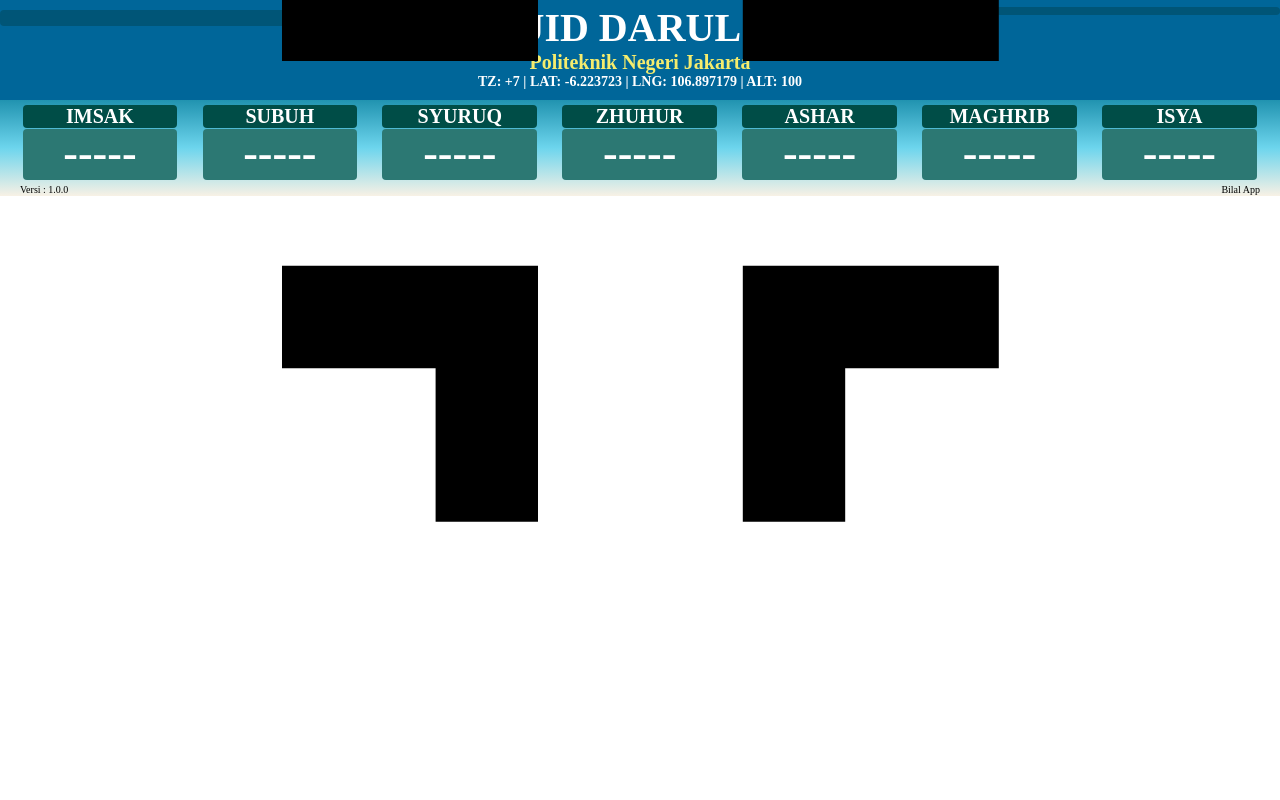
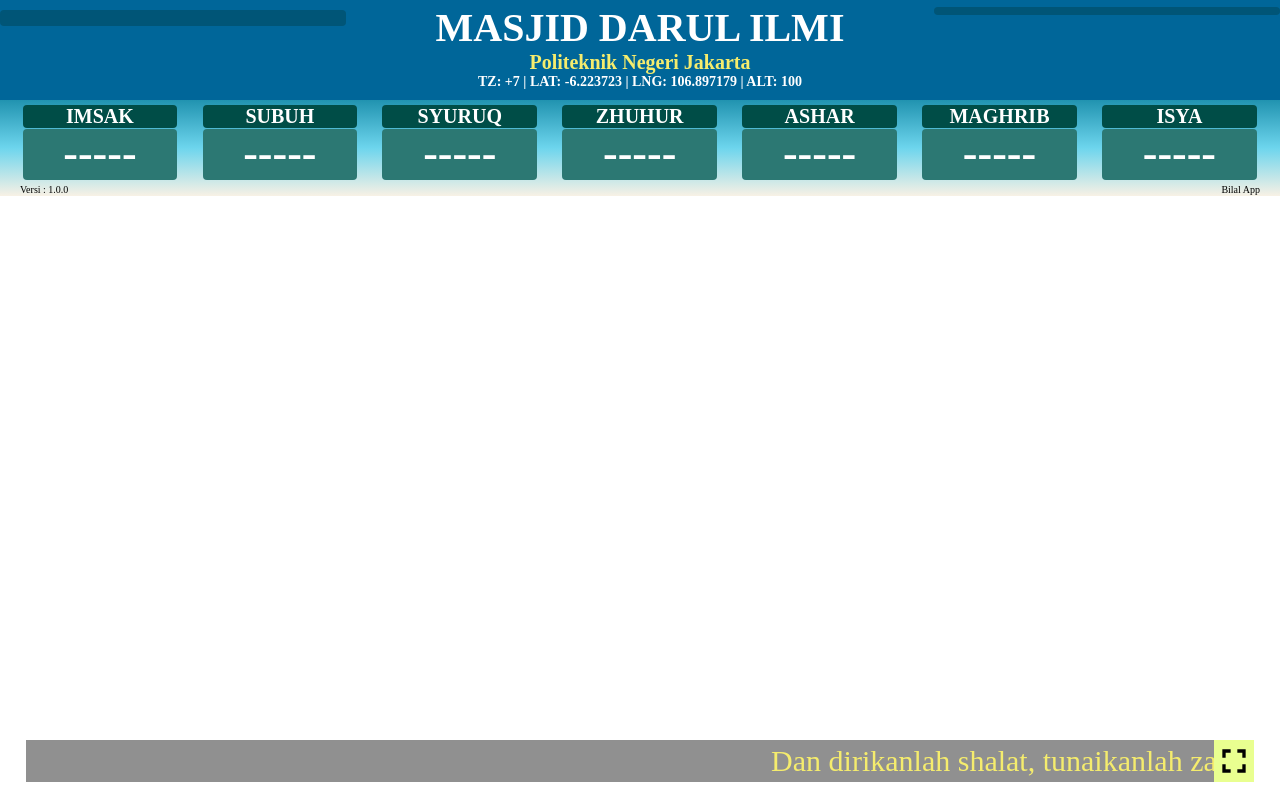
Before and after one commit to daim-pnj/daim-pnj.github.io, a PHP site: page / in a window 1280 px wide. Run offline with PHP 8.4, Linux system fonts and the light colour scheme.

Commit message:
Update styles.css

```diff
--- a/www/public/Bilal/css/styles.css
+++ b/www/public/Bilal/css/styles.css
@@ -172,17 +172,28 @@
     left:2%;
     width: 96%;
     z-index:99999999;
+    display: flex;
 }
+
 /* .running-text .js-marquee{ */
 
 /* } */
 .running-text{ /*teks berjalan*/
     padding: 4px;
     overflow: hidden;
-    background: #2c0f0082;
+    /* background: #2c0f0082; */
+    background: #0000006f;
     color:#F5EC6D;
     font-size: 30px;
-
+    /* width: 90%; */
+    flex: 1; /*Memberikan properti flex untuk meratakan ukuran kedua div
+    padding: 10px; /* Atur padding atau gaya lainnya sesuai kebutuhan */
+    /* border: 1px solid #ccc; Contoh: tambahkan border untuk visualisasi */
+}
+.fullscreen-button{
+    width: 20px;
+    background-color: #ccff00;
+    height: 20px;
 }
 .highlight{
     /* color: yellow !important; */
@@ -207,3 +218,33 @@ color:#ff4500 !important;
     color:#fff;
     font-size:20px;
 }
+#fullscreen-button {
+    /* position: absolute; */
+    top:  15px;
+    right:  15px;
+    background: rgba(0,0,0,0.15);
+    background: #0000006f;
+    background: #ccff006f;
+    border:  0;
+    width:  40px;
+    /* height:  40px; */
+    /* border-radius: 50%; */
+    box-sizing: border-box;
+    transition:  transform .3s;
+    cursor:  pointer;
+    display: flex;
+    flex-direction: column;
+    justify-content: center;
+}
+#fullscreen-button:hover {
+    transform: scale(1.125);
+}
+#fullscreen-button svg:nth-child(2) {
+    display: none;
+}
+[fullscreen] #fullscreen-button svg:nth-child(1) {
+    display: none;
+}
+[fullscreen] #fullscreen-button svg:nth-child(2) {
+    display: inline-block;
+}
```
